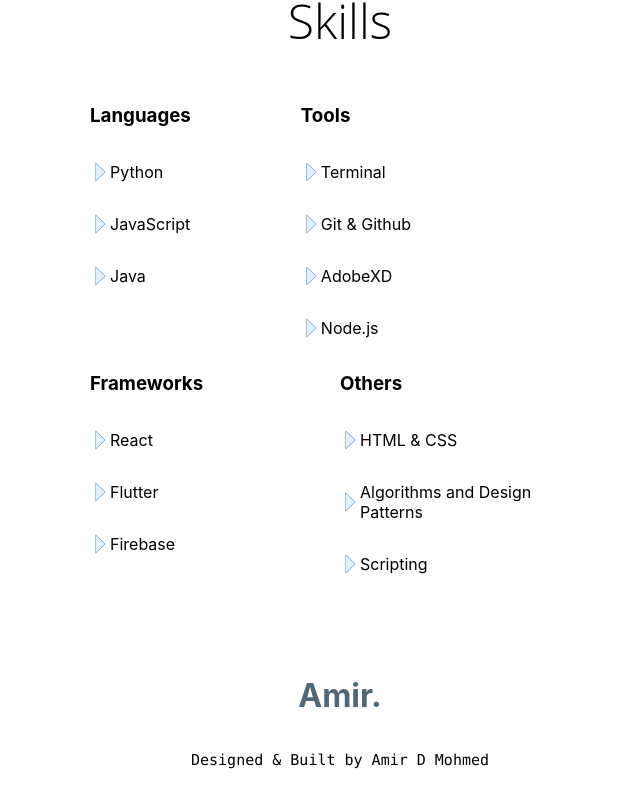
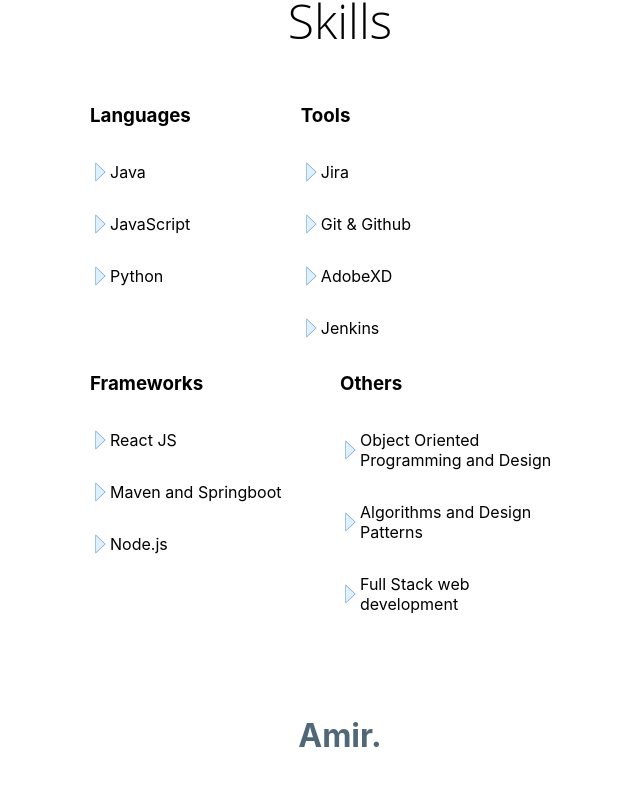
Before and after one commit to amohm001/netlifytest, a React (Create React App) app: page / in a window 1280 px wide. Shown: the part 684-1470 px from the top of the page, without its empty margins (300-940 px from the left). Built offline with nearby package versions, Linux system fonts and the light colour scheme.

Commit message:
new resume

```diff
--- a/src/components/homepage.jsx
+++ b/src/components/homepage.jsx
@@ -270,7 +270,7 @@
                                     textAlign: "left"
                                 }}>
                                     <img src={tri} style={{ height: "20px" }} />
-                                    <p>Python</p>
+                                    <p>Java</p>
                                 </div>
                                 <div style={{
                                     display: "flex",
@@ -286,7 +286,7 @@
                                     textAlign: "left"
                                 }}>
                                     <img src={tri} style={{ height: "20px" }} />
-                                    <p>Java</p>
+                                    <p>Python</p>
                                 </div>
                             </div>
                         </div>
@@ -307,7 +307,7 @@
                                     textAlign: "left"
                                 }}>
                                     <img src={tri} style={{ height: "20px" }} />
-                                    <p>Terminal</p>
+                                    <p>Jira</p>
                                 </div>
                                 <div style={{
                                     display: "flex",
@@ -331,7 +331,7 @@
                                     textAlign: "left"
                                 }}>
                                     <img src={tri} style={{ height: "20px" }} />
-                                    <p>Node.js</p>
+                                    <p>Jenkins</p>
                                 </div>
                             </div>
                         </div>
@@ -430,7 +430,7 @@
                                     textAlign: "left"
                                 }}>
                                     <img src={tri} style={{ height: "20px" }} />
-                                    <p>React</p>
+                                    <p>React JS</p>
                                 </div>
                                 <div style={{
                                     display: "flex",
@@ -438,7 +438,7 @@
                                     textAlign: "left"
                                 }}>
                                     <img src={tri} style={{ height: "20px" }} />
-                                    <p>Flutter</p>
+                                    <p>Maven and Springboot</p>
                                 </div>
                                 <div style={{
                                     display: "flex",
@@ -446,7 +446,7 @@
                                     textAlign: "left"
                                 }}>
                                     <img src={tri} style={{ height: "20px" }} />
-                                    <p>Firebase</p>
+                                    <p>Node.js</p>
                                 </div>
                             </div>
                         </div>
@@ -468,7 +468,7 @@
                                     textAlign: "left"
                                 }}>
                                     <img src={tri} style={{ height: "20px" }} />
-                                    <p>HTML & CSS</p>
+                                    <p>Object Oriented Programming and Design</p>
                                 </div>
                                 <div style={{
                                     display: "flex",
@@ -484,7 +484,7 @@
                                     textAlign: "left"
                                 }}>
                                     <img src={tri} style={{ height: "20px" }} />
-                                    <p>Scripting</p>
+                                    <p>Full Stack web development</p>
                                 </div>
                             </div>
                         </div>
```
Also changed, not shown: 1 other file (tests, documents, lock files or other folders).
